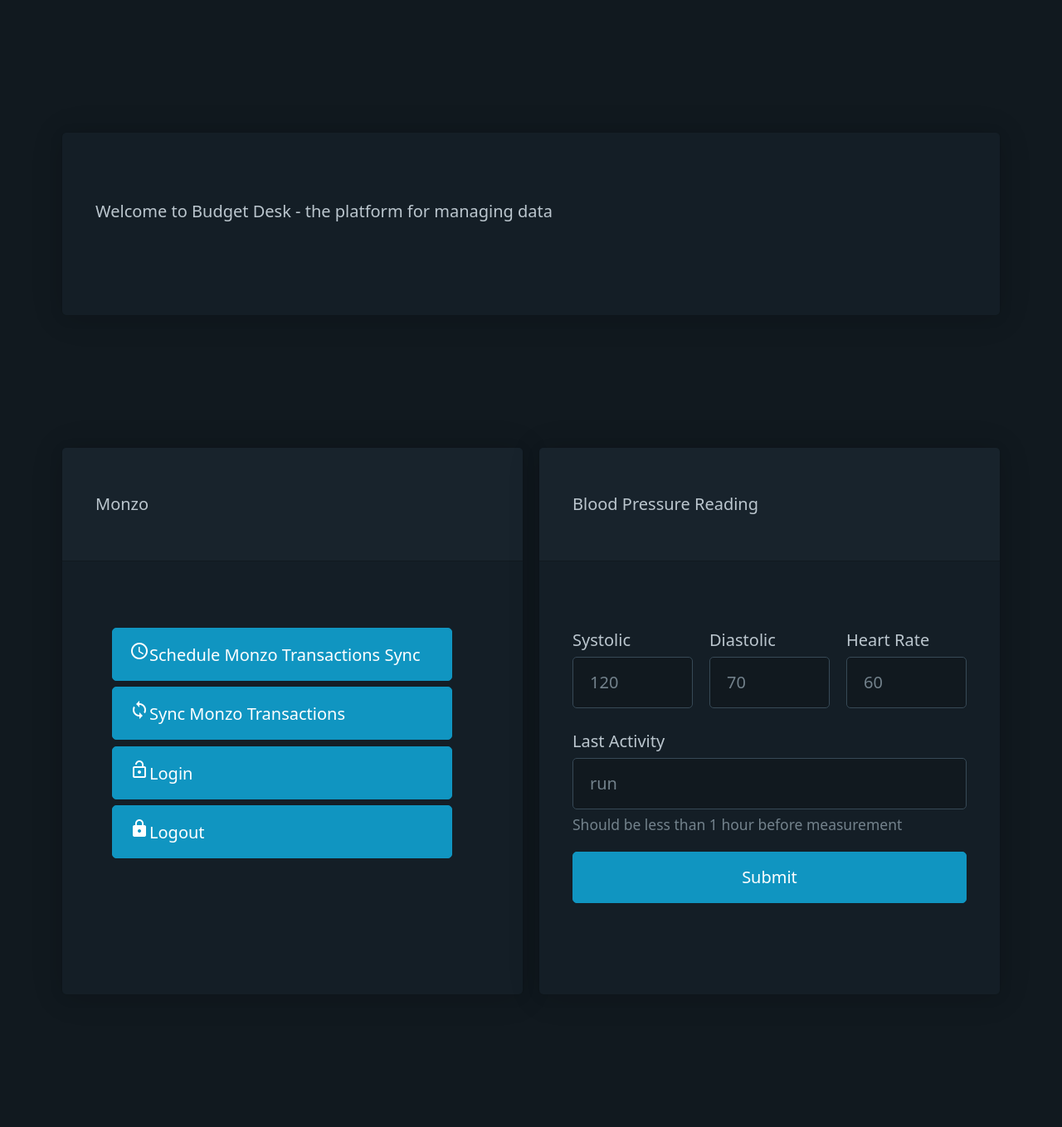
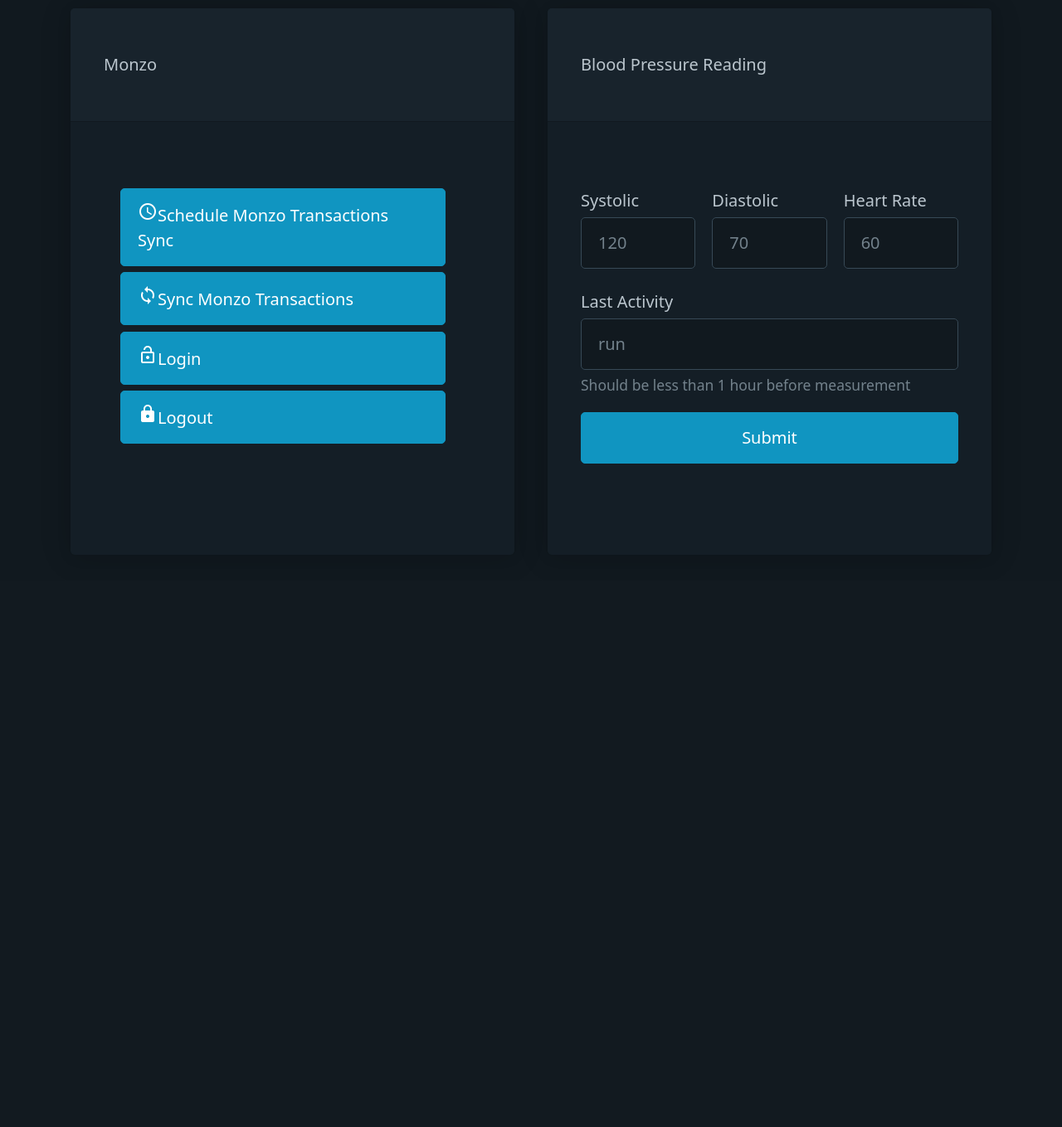
Before and after one commit to apmaros/dataengine, a Flask app: page / in a window 1280 px wide. Shown: the part 100-1459 px from the top of the page at 83% size. After the commit the page ends 659 px from the top, so only its background shows below. Run offline with Flask 2, Linux system fonts and the light colour scheme; the visitor is signed in with stand-in values (Sample User, id 1).

Commit message:
HTML Improvements

```diff
--- a/dataengine/server/static/css/base.css
+++ b/dataengine/server/static/css/base.css
@@ -14,8 +14,16 @@ div.input-field input[type=text] {
     padding-left: 10px;
 }
 
+main.container {
+    padding: 0;
+}
+
 nav {
     padding: 15px;
+}
+
+article {
+    margin: 10px;
 }
 
 a.brand-logo {
--- a/dataengine/server/templates/base.html
+++ b/dataengine/server/templates/base.html
@@ -17,7 +17,7 @@
 
 <nav>
     <ul>
-        <li><a href="#" class="brand-logo">Daxplr</a></li>
+        <li><a href="#" class="brand-logo"><strong>Daxplr</strong></a></li>
     </ul>
     <ul id="nav-mobile" class="right hide-on-med-and-down">
         {% if user_profile %}
--- a/dataengine/server/templates/home.html
+++ b/dataengine/server/templates/home.html
@@ -1,10 +1,6 @@
 {% extends 'base.html' %}
 
 {% block content %}
-
-    <article>
-        <p>Welcome to Budget Desk - the platform for managing data</p>
-    </article>
     <div class="grid">
         <article class="monzo">
             <header>Monzo</header>
```
